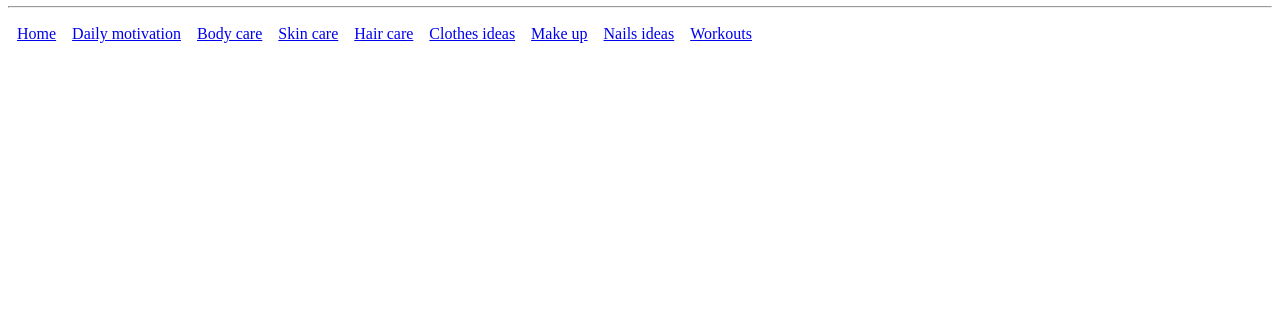
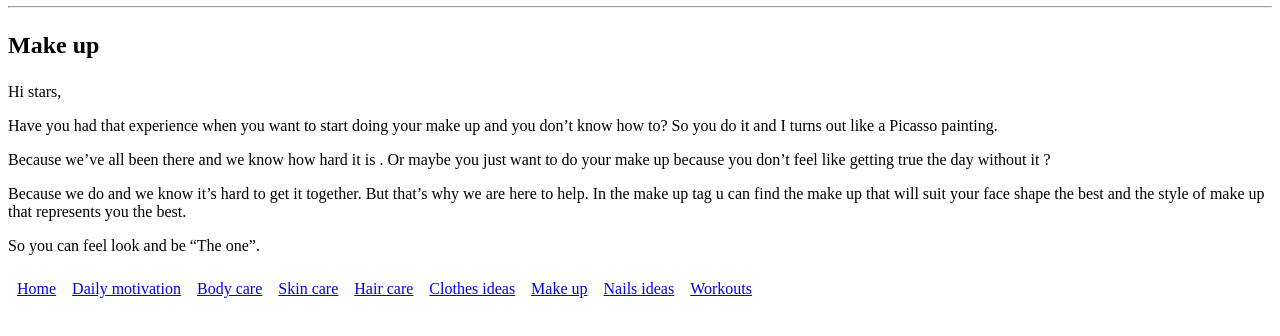
Before and after one commit to Kof4e/theone-website, a plain HTML site: page Make up.html in a window 1280 px wide. Shown: the part 42-378 px from the top of the page. Drawn offline with Linux system fonts and the light colour scheme.

Commit message:
Make up.html

```diff
--- a/Make up.html
+++ b/Make up.html
@@ -19,6 +19,28 @@
 <td><a href="make up.html">Make up</a></td>
 <td><a href="Nails ideas.html">Nails ideas</a></td>
 <td><a href="Workouts.html">Workouts</a></td>
+  <h2>
+    <p>
+      Make up
+    </p>
+  </h2>
+  <p>
+    Hi stars,
+  </p>
+  <p>
+    Have you had that experience when you want to start doing your make up and you don’t know how to? So you do it and I turns out like a Picasso painting.
+  </p>
+<p>
+  Because we’ve all been there and we know how hard it is . Or maybe you just want to do your make up because you don’t feel like getting true the day without it ?
+</p>
+  <p>
+  Because we do and we know it’s hard to get it together. But that’s why we are here to help. In the make up tag u can find the  make up that will suit your face shape the best and the style of make up that represents you the best.
+  </p>
+  <p>
+    So you can feel look and be “The one”.
+</p>
+
+
 </tr>
 </nav>
 </body>
```
